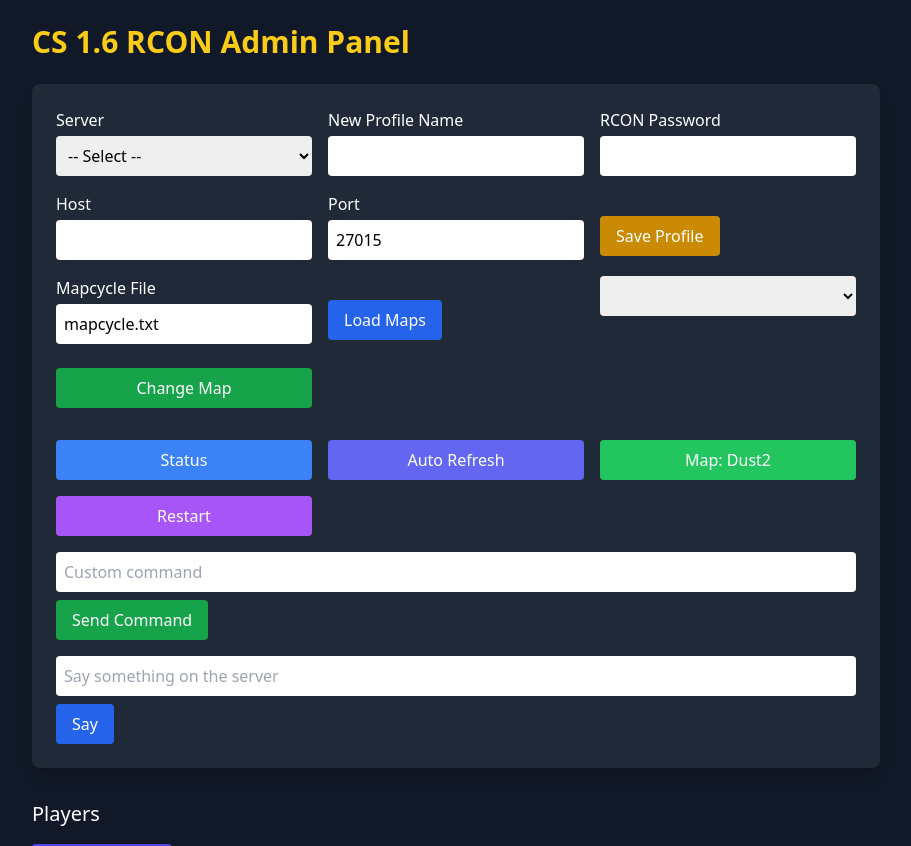
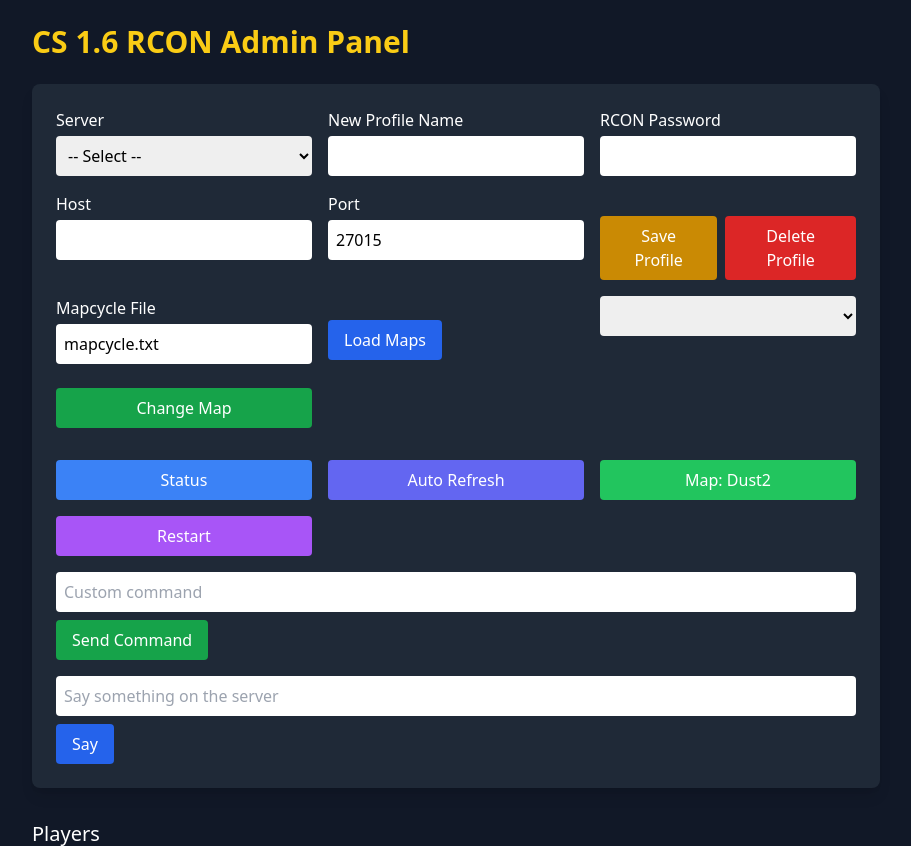
Before and after one commit to Devilblader87/Test, a Flask app: page / in a window 1280 px wide. Shown: the top 846 px of the page, without its empty margins (184-1095 px from the left). Run offline with Flask 3, Linux system fonts and the light colour scheme; lists and menus that the app fills with data are empty; some libraries are stand-ins or nearby versions.

Commit message:
Add profile deletion

```diff
--- a/app.py
+++ b/app.py
@@ -117,6 +117,15 @@
         mapfile = form.get('mapfile', 'mapcycle.txt').strip()
         selected_server = form.get('server', '').strip()
 
+        # Delete an existing profile if requested
+        if 'delete_profile' in form:
+            if selected_server and selected_server in servers:
+                del servers[selected_server]
+                save_servers(servers)
+                output = f"Deleted profile {selected_server}"
+            selected_server = ""
+            return render_template('index.html', servers=servers, output=output, selected_server=selected_server)
+
         # Handle "say" message if submitted
         say_message = form.get("say_message")
         if say_message:
--- a/templates/index.html
+++ b/templates/index.html
@@ -40,8 +40,9 @@
                     <label class="block mb-1">Port</label>
                     <input type="text" name="port" id="port" value="{{ cfg.get('port', request.form.port or '27015') }}" class="w-full p-2 rounded text-black">
                 </div>
-                <div class="pt-6">
+                <div class="pt-6 flex space-x-2">
                     <button type="submit" name="save_profile" value="1" class="bg-yellow-600 hover:bg-yellow-700 px-4 py-2 rounded">Save Profile</button>
+                    <button type="submit" name="delete_profile" value="1" class="bg-red-600 hover:bg-red-700 px-4 py-2 rounded">Delete Profile</button>
                 </div>
             </div>
 
```
